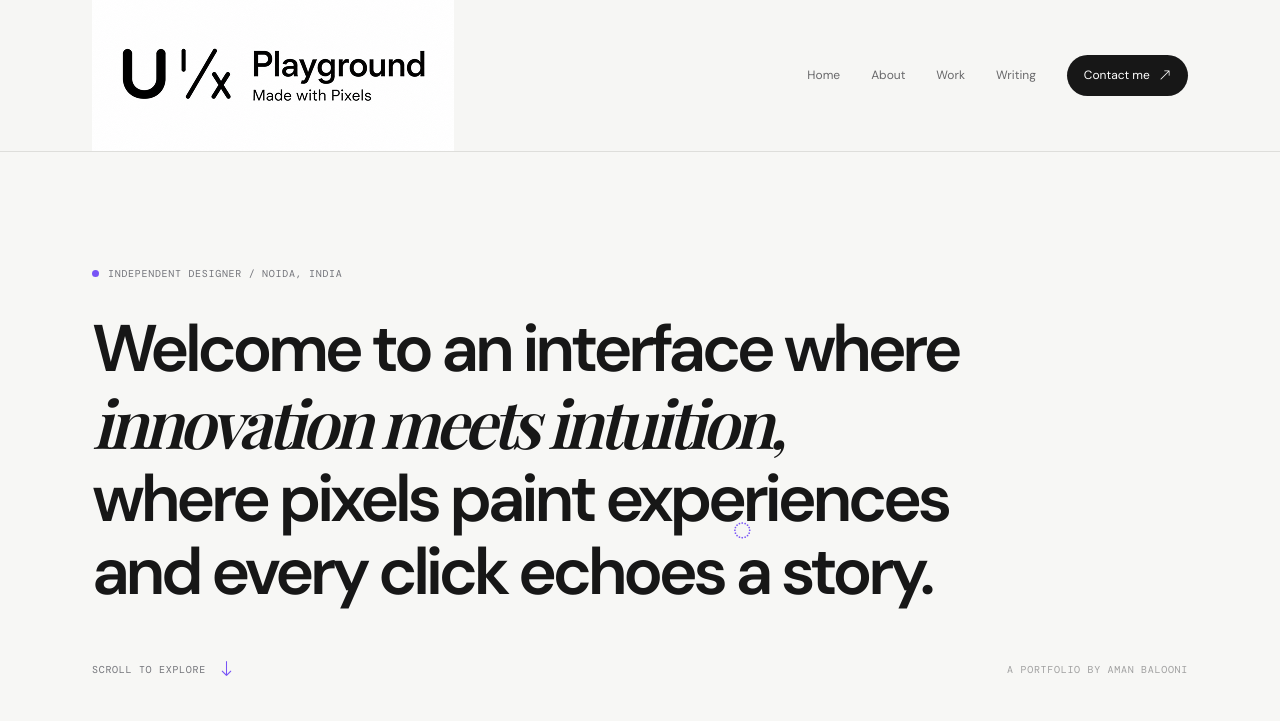
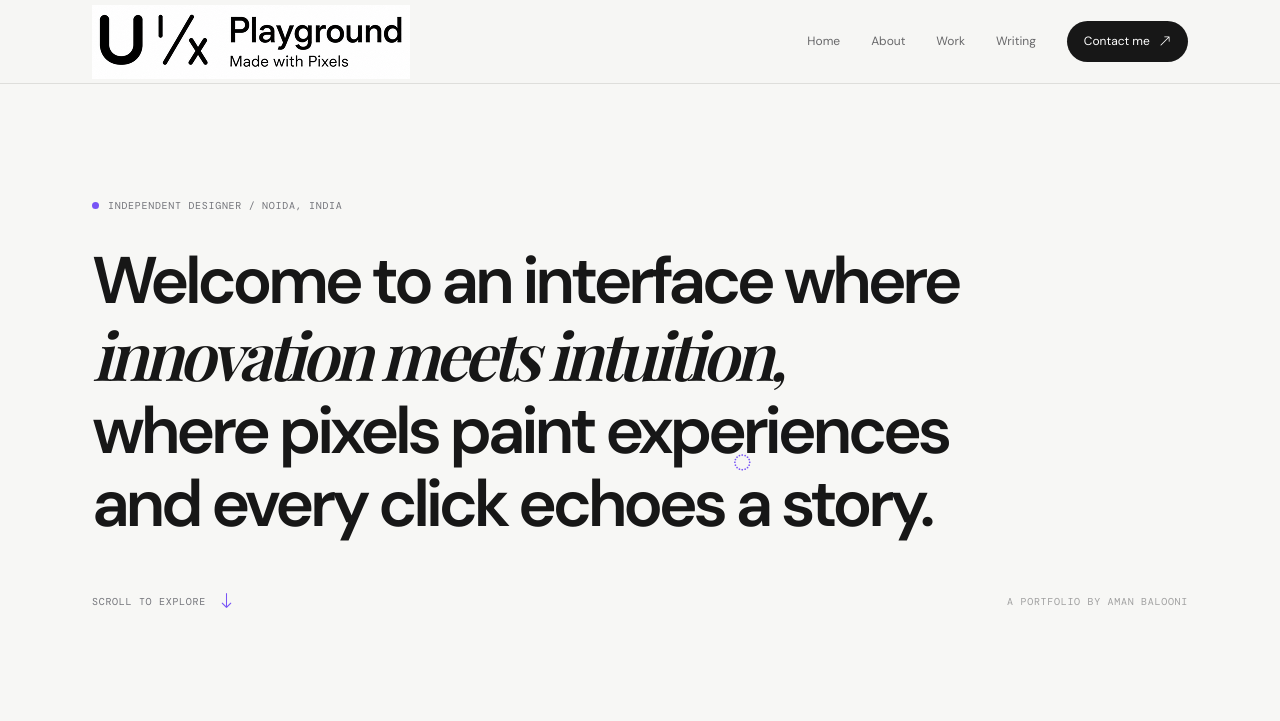
Before and after one commit to amanbalooni/abstudio.github.io, a plain HTML site: page index.html in a window 1280 px wide. Shown: the top 721 px of the page. Drawn offline with nearby package versions, Linux system fonts and the light colour scheme.

Commit message:
Update portfolio

```diff
--- a/index.html
+++ b/index.html
@@ -19,7 +19,7 @@
 	<header class="site-header">
 		<nav class="container site-nav" aria-label="Primary navigation">
 			<a class="brand" href="#top" aria-label="UI UX Playground home">
-				<img src="./images/logo.png" title="UX Playground Logo" alt="UX Playground">
+				<img src="./images/logo-x.png" title="UX Playground Logo" alt="UX Playground">
 			</a>
 			<button class="nav-toggle" type="button" aria-expanded="false" aria-controls="nav-links" aria-label="Toggle navigation"><i class="bi bi-list"></i></button>
 			<div class="nav-links" id="nav-links">
```
Also changed, not shown: images/logo-x.png (added).
